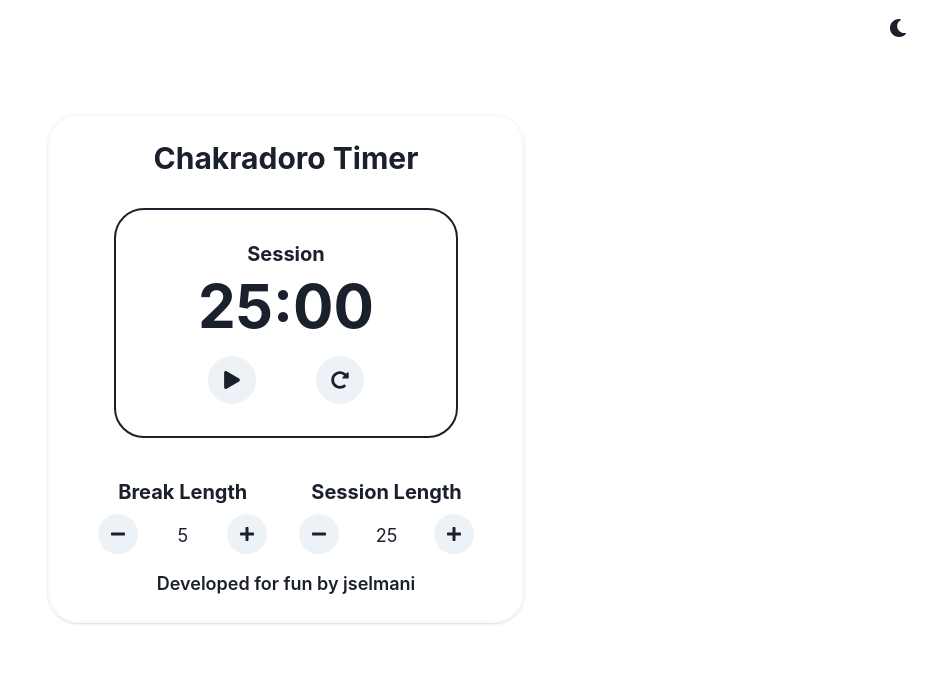
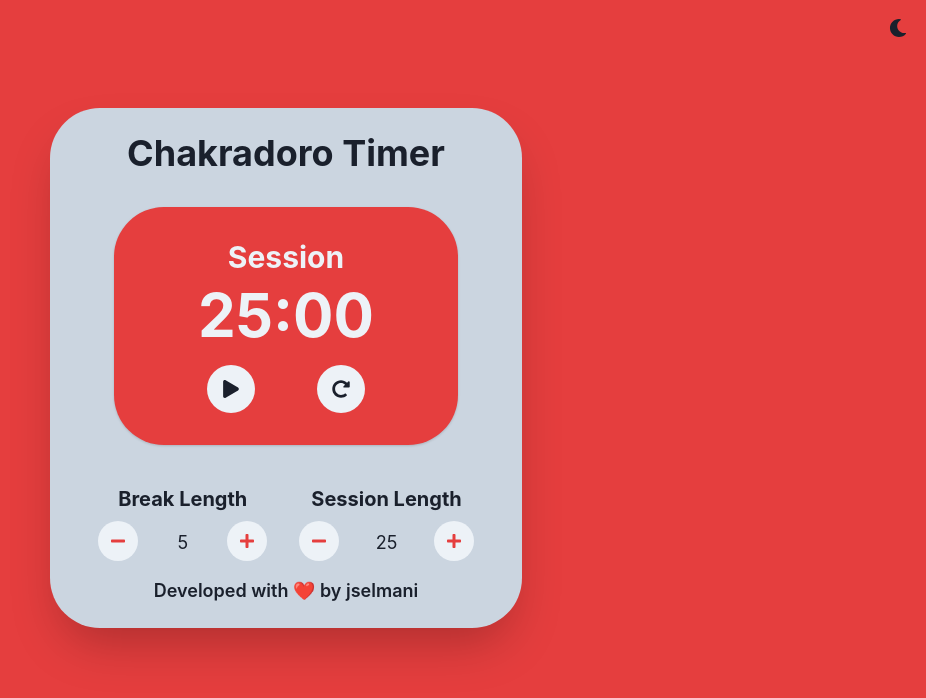
Before and after one commit to jselmani/chakradoro, a React (Create React App) app: page / in a window 1280 px wide. Shown: the top 698 px of the page, without its empty margins (354-1280 px from the left). Built offline with nearby package versions, Linux system fonts and the light colour scheme.

Commit message:
Added theming by overriding global styles and using the useColorModeValue hook provided by ChakraUI

```diff
--- a/public/index.html
+++ b/public/index.html
@@ -24,7 +24,7 @@
       work correctly both with client-side routing and a non-root public URL.
       Learn how to configure a non-root public URL by running `npm run build`.
     -->
-    <title>React App</title>
+    <title></title>
   </head>
   <body>
     <noscript>You need to enable JavaScript to run this app.</noscript>
--- a/src/App.js
+++ b/src/App.js
@@ -2,17 +2,17 @@ import React from 'react';
 import {
   ChakraProvider,
   Flex,
-  theme,
 } from '@chakra-ui/react';
 
 import ColorModeSwitcher from './components/ColorModeSwitcher/ColorModeSwitcher.component';
 import DataContainer from './components/DataContainer/DataContainer.component';
 import Timer from './components/Timer/Timer.component';
 import Credit from './components/Credit/Credit.component';
+import { ChakradoroTheme } from './styles/theme';
 
 const App = () => {
   return (
-    <ChakraProvider theme={theme}>
+    <ChakraProvider theme={ChakradoroTheme}>
       <Flex flexDirection="row" justifyContent="flex-end">
         <ColorModeSwitcher justifySelf="end" />
       </Flex>
--- a/src/components/BreakControls/BreakControls.component.jsx
+++ b/src/components/BreakControls/BreakControls.component.jsx
@@ -5,7 +5,7 @@ import { FaMinus, FaPlus } from 'react-icons/fa';
 import { useStateValue } from '../../contexts/stateProvider';
 import { actionTypes } from '../../reducer/reducer';
 
-const BreakControls = () => {
+const BreakControls = ({ iconColor }) => {
 
     const [{ breakValue, isBusy }] = useStateValue();
     const [state, dispatch] = useStateValue();
@@ -35,6 +35,10 @@ const BreakControls = () => {
                     onClick={handleDecrease}
                     isDisabled={isBusy || breakValue <= 1}
                     icon={<FaMinus />}
+                    color={iconColor}
+                    _hover={{
+                        transform: "scale(1.1)"
+                    }}
                 />
                 <Text fontSize="lg">{ breakValue }</Text>
                 <IconButton
@@ -43,6 +47,10 @@ const BreakControls = () => {
                     onClick={handleIncrease}
                     isDisabled={isBusy || breakValue > 59}
                     icon={<FaPlus />}
+                    color={iconColor}
+                    _hover={{
+                        transform: "scale(1.1)"
+                    }}
                 />
             </Flex>
         </Fragment>
--- a/src/components/Credit/Credit.component.jsx
+++ b/src/components/Credit/Credit.component.jsx
@@ -8,7 +8,7 @@ const Credit = () => {
     return (
         <Box pt="1em">
             <Text fontSize="lg" fontWeight="semibold">
-                Developed for fun by{' '}
+                Developed with ❤️ by{' '}
                 <Link href={githubUrl} isExternal>
                     {githubUsername}
                 </Link>
--- a/src/components/DataContainer/DataContainer.component.jsx
+++ b/src/components/DataContainer/DataContainer.component.jsx
@@ -1,16 +1,21 @@
-import { Box } from '@chakra-ui/react';
+import {
+    Box,
+    useColorModeValue
+} from '@chakra-ui/react';
 
 const DataContainer = ({ children }) => {
+
+    const bg = useColorModeValue('gray.300', 'gray.800');
+
     return (
         <Box
           px="2em"
           py="1.5em"
           mx="2em"
           align="center"
-          borderRadius="30px"
-          border="2px"
-          borderColor="gray.50"
-          boxShadow="base"
+          borderRadius="50px"
+          bg={bg}
+          boxShadow="2xl"
         >
             { children }
         </Box>
--- a/src/components/SessionControls/SessionControls.component.jsx
+++ b/src/components/SessionControls/SessionControls.component.jsx
@@ -5,7 +5,7 @@ import { FaMinus, FaPlus } from 'react-icons/fa';
 import { useStateValue } from '../../contexts/stateProvider';
 import { actionTypes } from '../../reducer/reducer';
 
-const SessionControls = () => {
+const SessionControls = ({ iconColor }) => {
     const [{ sessionValue, isBusy }] = useStateValue();
     const [state, dispatch] = useStateValue();
 
@@ -36,6 +36,10 @@ const SessionControls = () => {
                     onClick={handleDecrease}
                     isDisabled={isBusy || sessionValue <= 1}
                     icon={<FaMinus />}
+                    color={iconColor}
+                    _hover={{
+                        transform: "scale(1.1)"
+                    }}
                 />
                 <Text fontSize="lg">{ sessionValue }</Text>
                 <IconButton
@@ -44,6 +48,10 @@ const SessionControls = () => {
                     onClick={handleIncrease}
                     isDisabled={isBusy || sessionValue > 59}
                     icon={<FaPlus />}
+                    color={iconColor}
+                    _hover={{
+                        transform: "scale(1.1)"
+                    }}
                 />
             </Flex>
         </Fragment>
--- a/src/components/Timer/Timer.component.jsx
+++ b/src/components/Timer/Timer.component.jsx
@@ -1,4 +1,4 @@
-import { Box, Flex } from '@chakra-ui/react';
+import { Box, Flex, useColorModeValue } from '@chakra-ui/react';
 import { Fragment } from 'react';
 
 import { useStateValue } from '../../contexts/stateProvider';
@@ -12,23 +12,26 @@ const Timer = () => {
 
     const [{ projectName, timerLabel }] = useStateValue();
     const timeredValue = useTimer();
+    const boxColor = useColorModeValue('red.500', 'gray.900');
+    const sessionTitleColor = useColorModeValue('gray.100');
+    const iconColor = useColorModeValue('red.500');
 
     return (
         <Fragment>
-            <Title size="lg" text={projectName} />
-            <Box p="2em" m="2rem" borderRadius="30px" border="2px" align="center">
-                <Title size="md" text={timerLabel} />
-                <Title size="3xl" text={timeredValue} paddingX="10px" paddingY="10px"/>
+            <Title size="xl" text={projectName} />
+            <Box p="2em" m="2rem" borderRadius="50px" align="center" boxShadow="base" bg={boxColor}>
+                <Title size="lg" text={timerLabel} color={sessionTitleColor}/>
+                <Title size="3xl" text={timeredValue} paddingX="10px" paddingY="10px" color={sessionTitleColor}/>
                 <TimerControls />
             </Box>
             <Flex flexDirection="row" justifyContent="center">
                 <Box mx="1em">
                     <Title size="md" text="Break Length" paddingX="1em" paddingY=".5em"/>
-                    <BreakControls />
+                    <BreakControls iconColor={iconColor}/>
                 </Box>
                 <Box mx="1em">
                     <Title size="md" text="Session Length" paddingX=".6em" paddingY=".5em"/>
-                    <SessionControls />
+                    <SessionControls iconColor={iconColor}/>
                 </Box>
             </Flex>
         </Fragment>
--- a/src/components/TimerControls/TimerControls.component.jsx
+++ b/src/components/TimerControls/TimerControls.component.jsx
@@ -9,7 +9,7 @@ import { useTimer } from "../../hooks/useTimer";
 import { useStateValue } from "../../contexts/stateProvider";
 import { actionTypes } from "../../reducer/reducer";
 
-const TimerControls = () => {
+const TimerControls = ({ iconColor }) => {
 
     const[{ projectName, timerValue, breakValue, sessionValue, isBusy, timerLabel}] = useStateValue();
     const [state, dispatch] = useStateValue();
@@ -89,12 +89,20 @@ const TimerControls = () => {
                 isRound
                 onClick={handlePauseAndPlay}
                 icon={!isBusy ? <FaPlay /> : <FaPause />}
+                color={iconColor}
+                _hover={{
+                    transform: "scale(1.1)"
+                }}
             />
             <IconButton
                 size="lg"
                 isRound
                 onClick={handleReset}
                 icon={<FaRedoAlt />}
+                color={iconColor}
+                _hover={{
+                    transform: "scale(1.1)"
+                }}
             />
             <audio src={notificationUrl} ref={notificationRef} preload="auto" />
         </Flex>
--- a/src/components/Title/Title.component.jsx
+++ b/src/components/Title/Title.component.jsx
@@ -1,9 +1,15 @@
 import { Heading } from '@chakra-ui/react';
 
 const Title = props => {
-    const { size, text, paddingX, paddingY } = props;
+    const { size, text, paddingX, paddingY, color } = props;
+
     return (
-        <Heading size={size} px={paddingX} py={paddingY}>
+        <Heading
+            size={size}
+            px={paddingX}
+            py={paddingY}
+            color={color}
+        >
             { text }
         </Heading>
     );
--- a/src/styles/theme.js
+++ b/src/styles/theme.js
@@ -1,13 +1,12 @@
 import { extendTheme } from '@chakra-ui/react';
+import { mode } from '@chakra-ui/theme-tools'
 
 export const ChakradoroTheme = extendTheme({
-    colors: {
-        primary: '#00CFBB',
-        backgroundDark: '#344B47',
-        backgroundLight: '#96B1AC',
-        textLight: '#3887D5',
-        textDark: '#7ABCFF'
+    styles: {
+        global: (props) => ({
+            body: {
+                bg: mode('red.500', 'gray.700')(props),
+            }
+        })
     },
-    components: {}
-
 });
```
